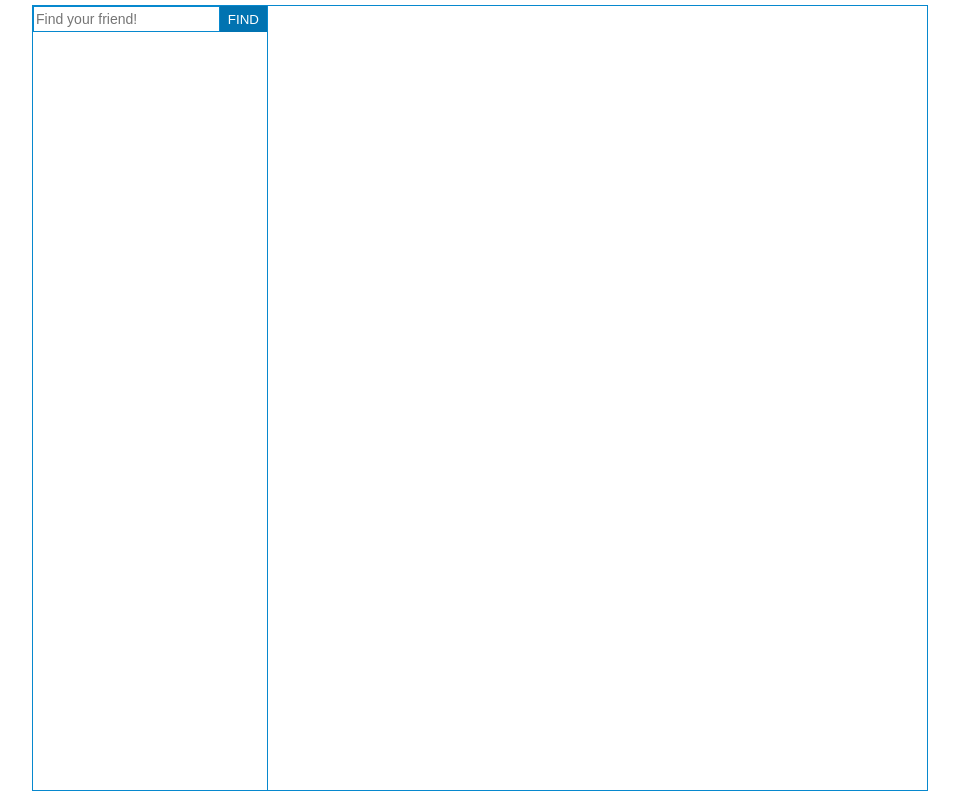
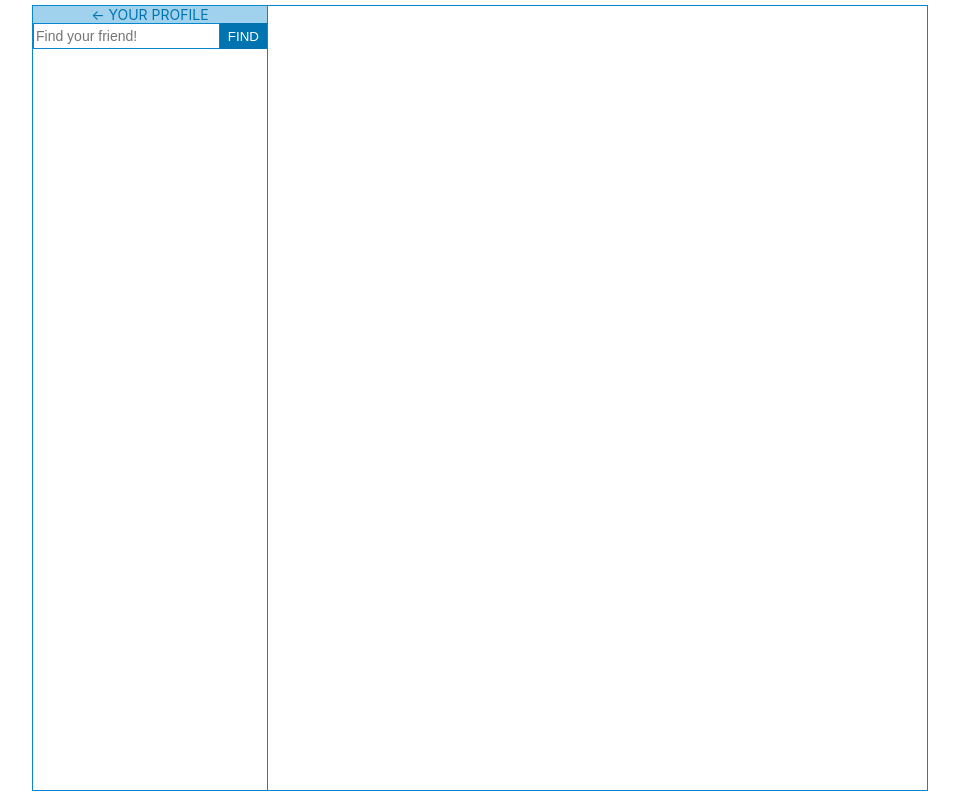
Before and after one commit to Odavinh/chat-Front-end-, a React (Create React App) app: page / in a window 1280 px wide. Shown: the whole page, without its empty margins (160-1119 px from the left). Built offline with nearby package versions, Linux system fonts and the light colour scheme.

Commit message:
add link to user profile end change userPage

```diff
--- a/src/actions/user.js
+++ b/src/actions/user.js
@@ -17,6 +17,7 @@ export const getUserFetchDataSuccess = (
   id,
   image,
   last_online,
+  email,
   login,
   createAt
 ) => ({
@@ -24,6 +25,7 @@ export const getUserFetchDataSuccess = (
   id,
   image: BASE_PATH + "/" + image,
   last_online,
+  email,
   login,
   createAt
 });
@@ -48,6 +50,7 @@ export const getUserFetchData = (url, Login) => async dispatch => {
         data.id,
         data.image,
         data.last_online,
+        data.email,
         data.login,
         data.createAt
       )
--- a/src/components/index.js
+++ b/src/components/index.js
@@ -6,3 +6,4 @@ export {default as Dialog} from "./dialog/dialog";
 export {default as HomeBloc} from "./homeBloc/bloc";
 export {default as Input} from "./SimpleInput/input";
 export {default as Button} from "./sendButton/button";
+export {default as RedirectArea} from "./redirectArea/RedirectArea";
--- /dev/null
+++ b/src/components/redirectArea/RedirectArea.css
@@ -0,0 +1,18 @@
+.redirect {
+  text-decoration: none;
+  color: #0173b1;
+  cursor: pointer;
+  text-transform: uppercase;
+  font-size: 14px;
+}
+
+.redirect-area {
+  background-color: #0788ce60;
+  text-align: center;
+  transition: 0.3s linear;
+}
+
+.redirect-area:hover {
+  background-color: #0788ce88;
+  padding: 2px;
+}
--- /dev/null
+++ b/src/components/redirectArea/RedirectArea.js
@@ -0,0 +1,30 @@
+import React from "react";
+import classNames from "classnames";
+import {NavLink} from "react-router-dom";
+import propTypes from "prop-types";
+
+import "./RedirectArea.css";
+
+const RedirectArea = props => {
+  return (
+    <NavLink className="redirect" to={props.path}>
+      <div className={classNames("redirect-area", props.className)}>
+        {props.text}
+      </div>
+    </NavLink>
+  );
+};
+
+RedirectArea.prototype = {
+  className: propTypes.string,
+  text: propTypes.string,
+  path: propTypes.path
+};
+
+RedirectArea.defaultProps = {
+  className: "",
+  text: "",
+  path: "api/user/login"
+};
+
+export default RedirectArea;
--- a/src/modules/Home/UserPage/UserPage.css
+++ b/src/modules/Home/UserPage/UserPage.css
@@ -11,6 +11,10 @@
 
 .user-page h5 {
   font-size: 20px;
+}
+
+.user-page h4 {
+  font-size: 14px;
 }
 
 .user-page .user-line {
--- a/src/modules/Home/UserPage/UserPage.js
+++ b/src/modules/Home/UserPage/UserPage.js
@@ -3,6 +3,7 @@ import {connect} from "react-redux";
 import classNames from "classnames";
 
 import {getUserFetchData, deleteUserFetchData} from "../../../actions/user";
+import {dialogAddFathData} from "../../../actions/dialog";
 import {getUserId} from "../../../actions/authData";
 import {Button} from "../../../components";
 
@@ -19,9 +20,13 @@ class UserPage extends Component {
     this.props.deleteUser("/user", this.props.user.id);
   }
 
+  onClickCreateDialog() {
+    this.props.addDialog("/dialog", this.props.user.id);
+  }
+
   render() {
     const ownerId = this.props.authData.id;
-    const {id, login, image, last_online, createAt} = this.props.user;
+    const {id, login, email, image, last_online, createAt} = this.props.user;
     return (
       <div className="user-page">
         <div className="user-line">
@@ -36,10 +41,11 @@ class UserPage extends Component {
         <img src={image} alt="" />
         <div className="user-data">
           <h5>{login}</h5>
+          <h4>email: {email}</h4>
           {ownerId === id ? (
             <Button onClick={this.onClickDeleteUser}>delete Account</Button>
           ) : (
-            <Button text="create dialog" />
+            <Button text="create dialog" onClick={this.onClickCreateDialog} />
           )}
           <p>Account created: {createAt}</p>
         </div>
@@ -53,6 +59,7 @@ const mapStateToProps = state => ({user: state.user, authData: state.authData});
 const mapDispatchToProps = dispatch => ({
   getUser: (url, login) => dispatch(getUserFetchData(url, login)),
   deleteUser: (url, id) => dispatch(deleteUserFetchData(url, id)),
+  addDialog: (url, partnerId) => dispatch(dialogAddFathData(url, partnerId)),
   getUserId: id => getUserId(id)
 });
 
--- a/src/modules/Home/dialogBody/messageArea/messageArea.js
+++ b/src/modules/Home/dialogBody/messageArea/messageArea.js
@@ -44,7 +44,7 @@ class MessageArea extends Component {
     return (
       <div className="message-Area">
         <ul>
-          {messages.map(message => {
+          {messages.messages.map(message => {
             return (
               <li key={message.id}>
                 <Message
--- a/src/modules/Home/index.jsx
+++ b/src/modules/Home/index.jsx
@@ -28,7 +28,7 @@ class Home extends Component {
         <Sidebar findUser={this.findUser.bind(this)} />
         <Switch>
           <Route path={"/dialog/:dialogId"} component={DialogBody} />
-          <Route path={"/user/:" + this.state.login} component={UserPage} />
+          <Route path={"/user/:login"} component={UserPage} />
         </Switch>
       </HomeBloc>
     );
--- a/src/modules/Home/sidebar/sidebar.js
+++ b/src/modules/Home/sidebar/sidebar.js
@@ -1,15 +1,19 @@
 import React, {Component} from "react";
 import {NavLink} from "react-router-dom";
 import PropTypes from "prop-types";
-import {Dialog, Button, Input} from "../../../components";
+import {Dialog, Button, Input, RedirectArea} from "../../../components";
 import {connect} from "react-redux";
 import {dialogsFetchData} from "../../../actions/dialog";
+import {getUserLoginLocalStorage} from "../../../actions/authData";
 
 import "./sidebar.css";
 
 class Sidebar extends Component {
+  state = {login: ""};
   componentDidMount() {
     this.props.getDialogs("/");
+    const login = this.props.getLogin();
+    this.setState({login});
   }
   static propTypes = {
     findUser: PropTypes.func.isRequired
@@ -26,6 +30,10 @@ class Sidebar extends Component {
     if (dialogs.isLoading) return null;
     return (
       <div className="sidebar">
+        <RedirectArea
+          text=" ← Your profile"
+          path={"/user/" + this.state.login}
+        />
         <form onSubmit={this.onSubmit.bind(this)}>
           <Input
             className="find-input"
@@ -59,10 +67,14 @@ class Sidebar extends Component {
   }
 }
 
-const mapStateToProps = state => ({dialogs: state.dialog});
+const mapStateToProps = state => ({
+  dialogs: state.dialog,
+  login: state.authData
+});
 
 const mapDispatchToProps = dispatch => ({
-  getDialogs: url => dispatch(dialogsFetchData(url))
+  getDialogs: url => dispatch(dialogsFetchData(url)),
+  getLogin: () => getUserLoginLocalStorage()
 });
 
 export default connect(
--- a/src/reducers/user.js
+++ b/src/reducers/user.js
@@ -21,6 +21,7 @@ export const user = (state = {}, action) => {
         isLoading: false,
         id: action.id,
         login: action.login,
+        email: action.email,
         image: action.image,
         last_online: action.last_online,
         createAt: action.createAt
```
